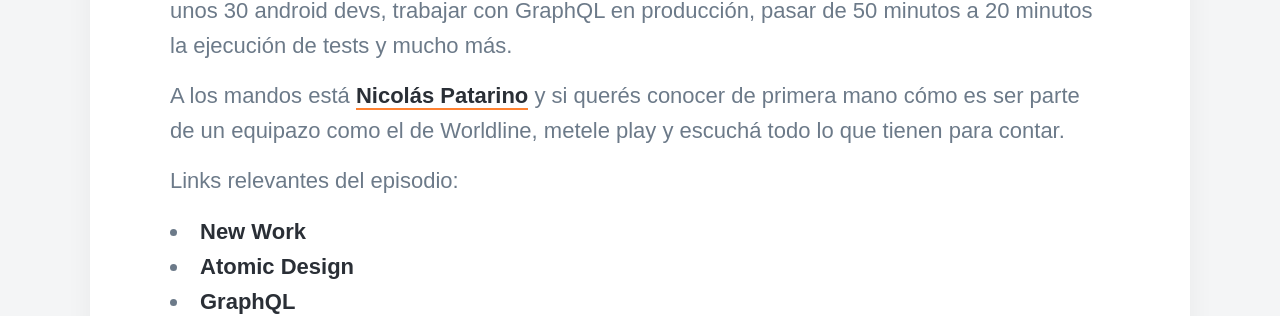
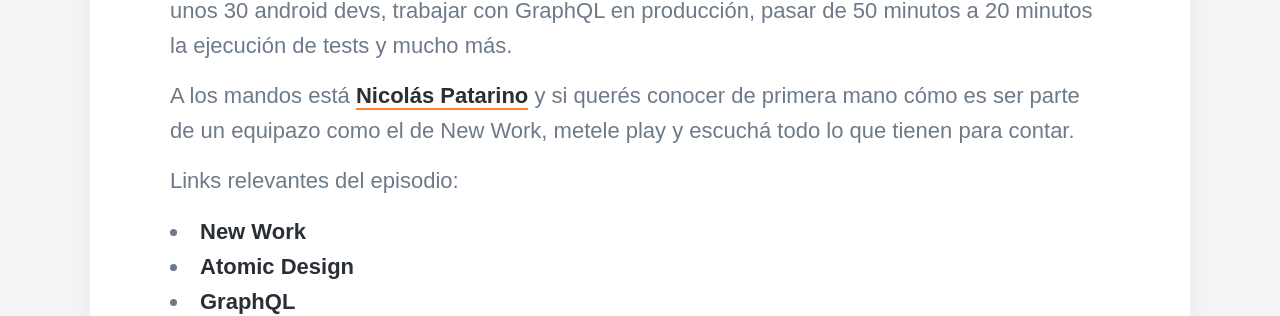
Before and after one commit to npatarino/chimichurri-code, a Jekyll site: the page built from _posts/2021-04-21-ccp-ep-12-new-work.md, in a window 1280 px wide. Shown: the part 1403-1719 px from the top of the page. Built offline with Jekyll 4.4.1, drawn with Linux system fonts in a browser that asks for light colours; nearby versions of some CDN libraries; some web fonts are replaced.

```diff
--- a/_posts/2021-04-21-ccp-ep-12-new-work.md
+++ b/_posts/2021-04-21-ccp-ep-12-new-work.md
@@ -17,7 +17,7 @@
 
 
 A los mandos está [Nicolás Patarino](https://twitter.com/npatarino) y si querés conocer de primera mano cómo es ser
-parte de un equipazo como el de Worldline, metele play y escuchá todo lo que tienen para contar.
+parte de un equipazo como el de New Work, metele play y escuchá todo lo que tienen para contar.
 
 Links relevantes del episodio:
 
```
Also changed, not shown: 2 other files.
